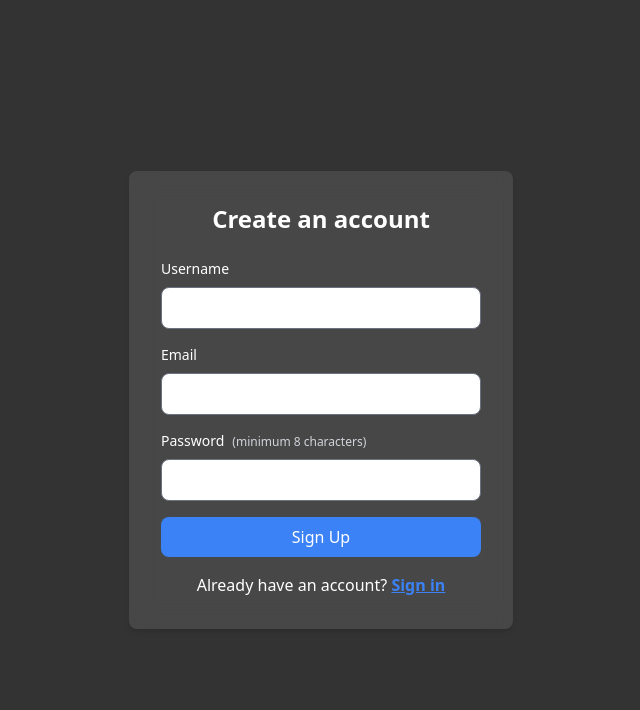
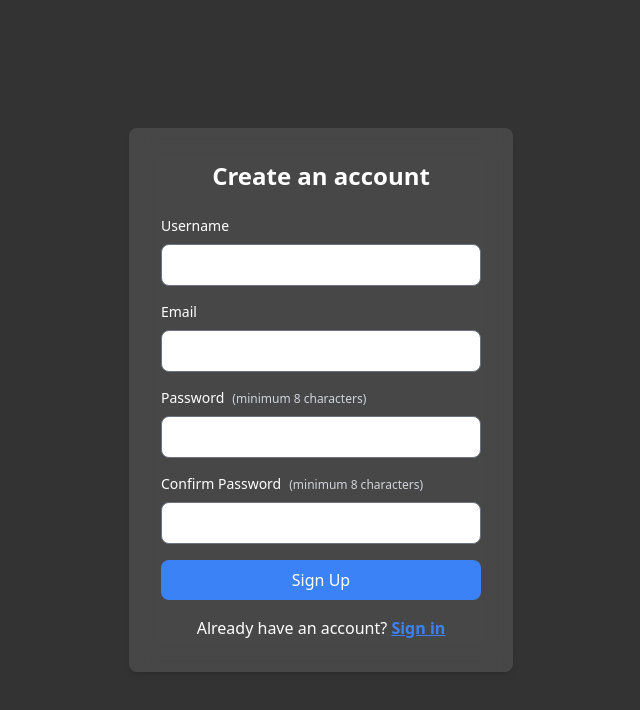
Before and after one commit to didiukeje/emge-auth, a React (Vite) app: page /signup in a window 1280 px wide. Shown: the top 710 px of the page, without its empty margins (319-959 px from the left). Built offline with nearby package versions, Linux system fonts and the light colour scheme.

Commit message:
Confirm Password

```diff
--- a/src/components/SignUp.jsx
+++ b/src/components/SignUp.jsx
@@ -100,6 +100,22 @@ const SignUp = () => {
               autoComplete="new-password"
             />
           </div>
+          <div className="mb-6">
+            <label className="block text-white text-sm font-medium mb-2">
+             Confirm Password
+              <span className="text-xs text-gray-300 ml-2">(minimum 8 characters)</span>
+            </label>
+            <input
+              type="password"
+              name="password"
+              value={formData.password}
+              onChange={handleChange}
+              className="w-full p-2 border rounded-lg focus:ring-2 focus:ring-blue-500 focus:border-blue-500"
+              required
+              minLength="8"
+              autoComplete="new-password"
+            />
+          </div>
           {error && (
             <div className="mb-4 p-2 bg-red-100 border border-red-400 text-red-700 rounded">
               {error}
```
